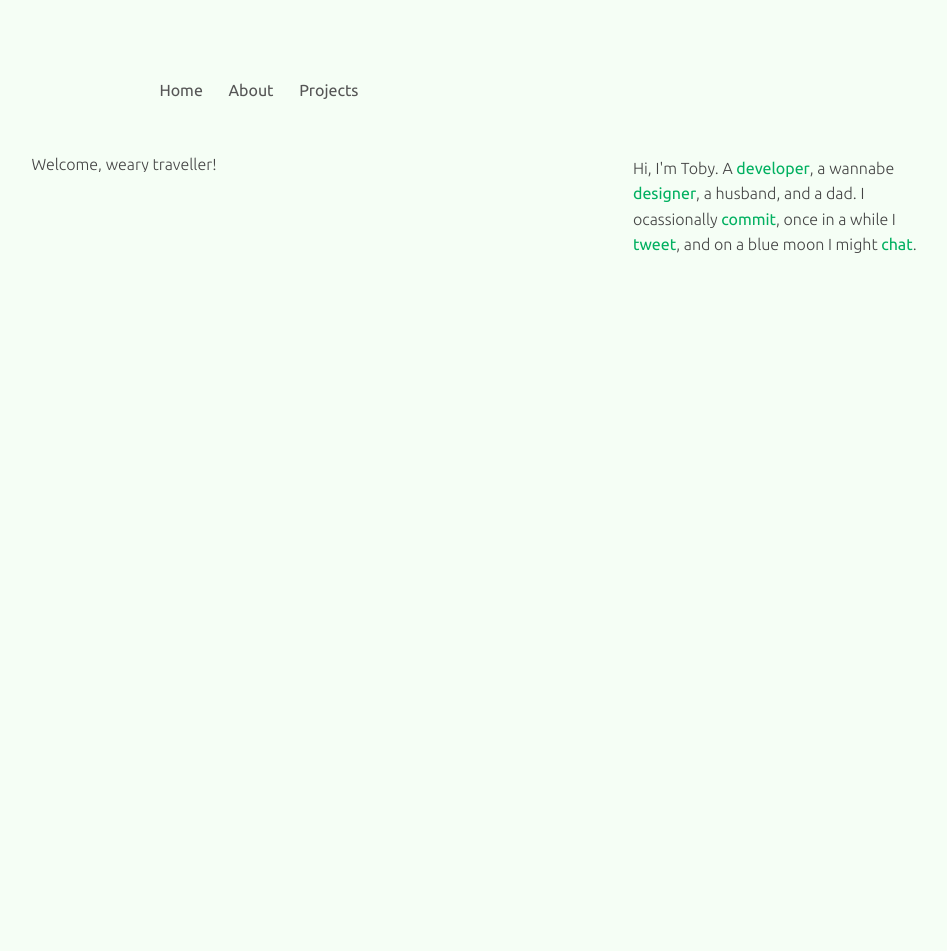
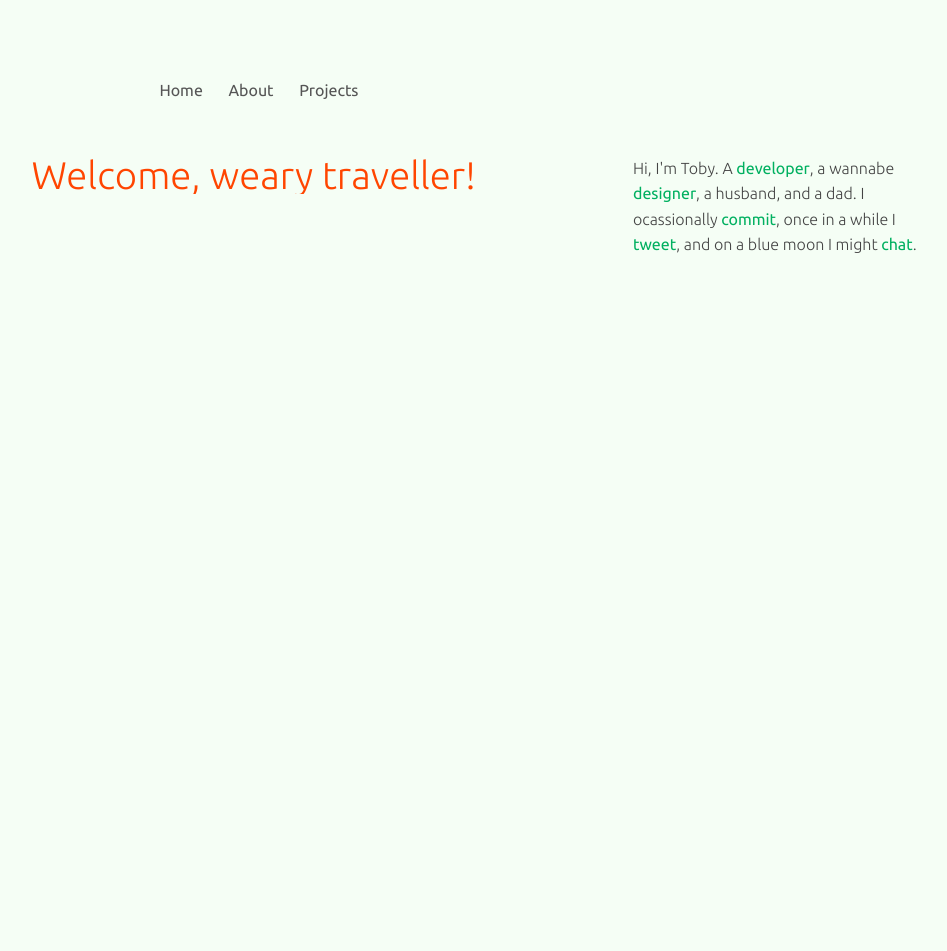
Before and after one commit to idodev/idodev.github.com, a Jekyll site: the page built from index.html, in a window 1280 px wide. Shown: the whole page, without its empty margins (167-1114 px from the left). Built offline with Jekyll 4.4.1, drawn with Linux system fonts in a browser that asks for light colours.

Commit message:
h1 style

```diff
--- a/css/src/style.scss
+++ b/css/src/style.scss
@@ -32,6 +32,11 @@
 	font-size:$base_font_size;
 	background-color:$back_color;
 	color:$text_color;
+}
+
+h1{
+	color:$accent_color;
+	font-size:2.4em;
 }
 
 p{
--- a/css/style.css
+++ b/css/style.css
@@ -1 +1 @@
-div,header,footer{overflow:hidden}html,body{width:100%;height:100%;margin:0;padding:0;font-size:62.5%;font-family:Ubuntu,sans-serif;font-weight:300}body{padding:25.6px 12.8px;font-size:16px;background-color:#f5fef5;color:#444}p{padding-bottom:25.6px;line-height:1.6}a{color:#00b060;text-decoration:none;font-weight:400}a:hover{text-decoration:underline}::selection{background-color:#00b060;color:#FFF}.wrapper{width:960px;margin:auto}.column{float:left;padding-left:25.6px}.one-whole{width:100%}.one-tenth{width:10%}.two-tenths{width:20%}.three-tenths{width:30%}.four-tenths{width:40%}.five-tenths{width:50%}.six-tenths{width:60%}.seven-tenths{width:70%}.eight-tenths{width:80%}.nine-tenths{width:90%}.push-one-tenth{left:10%}.push-two-tenths{left:20%}.push-three-tenths{left:30%}.push-four-tenths{left:40%}.push-five-tenths{left:50%}.push-six-tenths{left:60%}.push-seven-tenths{left:70%}.push-eight-tenths{left:80%}.push-nine-tenths{left:90%}a.logo{float:left}a.logo h1 img{display:block;width:128px;height:128px}.site-nav{display:inline-block}.site-nav li{display:block;float:left;padding-left:25.6px}.site-nav li a{line-height:128px;color:#555}.site-nav li a:hover{color:#00b060;text-decoration:none}
+div,header,footer{overflow:hidden}html,body{width:100%;height:100%;margin:0;padding:0;font-size:62.5%;font-family:Ubuntu,sans-serif;font-weight:300}body{padding:25.6px 12.8px;font-size:16px;background-color:#f5fef5;color:#444}h1{color:#ff4500;font-size:2.4em}p{padding-bottom:25.6px;line-height:1.6}a{color:#00b060;text-decoration:none;font-weight:400}a:hover{text-decoration:underline}::selection{background-color:#00b060;color:#FFF}.wrapper{width:960px;margin:auto}.column{float:left;padding-left:25.6px}.one-whole{width:100%}.one-tenth{width:10%}.two-tenths{width:20%}.three-tenths{width:30%}.four-tenths{width:40%}.five-tenths{width:50%}.six-tenths{width:60%}.seven-tenths{width:70%}.eight-tenths{width:80%}.nine-tenths{width:90%}.push-one-tenth{left:10%}.push-two-tenths{left:20%}.push-three-tenths{left:30%}.push-four-tenths{left:40%}.push-five-tenths{left:50%}.push-six-tenths{left:60%}.push-seven-tenths{left:70%}.push-eight-tenths{left:80%}.push-nine-tenths{left:90%}a.logo{float:left}a.logo h1 img{display:block;width:128px;height:128px}.site-nav{display:inline-block}.site-nav li{display:block;float:left;padding-left:25.6px}.site-nav li a{line-height:128px;color:#555}.site-nav li a:hover{color:#00b060;text-decoration:none}
```
